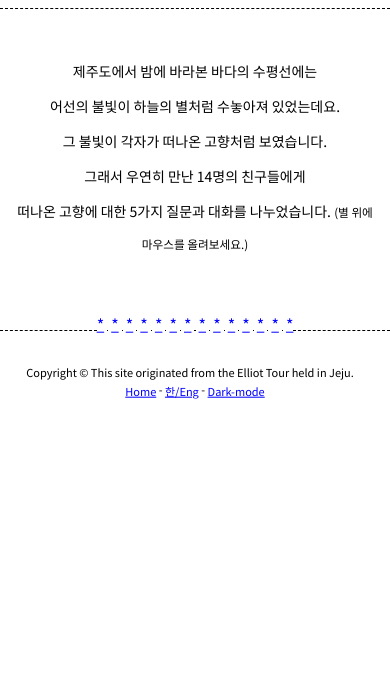
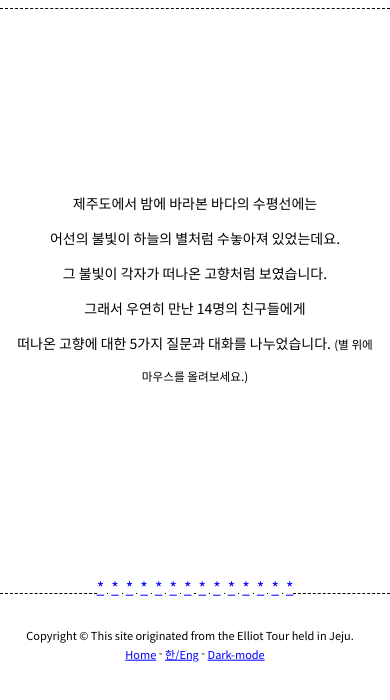
Before and after one commit to yonnwoo/WhereAreYouFrom, a plain HTML site: page index.html in a window 390 px wide. Drawn offline with Linux system fonts and the light colour scheme.

Commit message:
모바일에서 article-container의 최소 높이를 60vh로 설정하여 레이아웃 개선

```diff
--- a/css/style.css
+++ b/css/style.css
@@ -256,7 +256,7 @@ article:first-child {
   .article-container {
     flex-wrap: wrap;       /* 자식 요소들이 넘치면 다음 줄로 넘어가도록 설정 */
     justify-content: flex-start; /* 가로 배열 시작 지점 맞추기 */
-    min-height: auto;      /* 모바일에서는 최소 높이를 해제하거나 재설정 */
+    min-height: 60vh;      /* 모바일에서는 최소 높이를 해제하거나 재설정 */
     max-height: none;      /* 최대 높이 제한 해제 */
     margin-bottom: 50px;
   }
```
